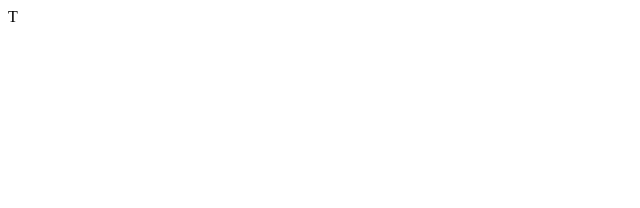
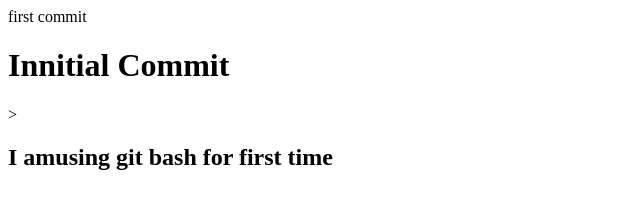
Before and after one commit to NikitaKhande/orange, a plain HTML site: page index.html in a window 1280 px wide. Shown: the whole page, without its empty margins (0-640 px from the left). Drawn offline with Linux system fonts and the light colour scheme.

Commit message:
wow I am adding second comment

```diff
--- a/index.html
+++ b/index.html
@@ -1,7 +1,10 @@
 <html>
 
-    <head>T</head>
+    <head>first commit</head>
     <body>
-        <div></div>
+        <h1>Innitial Commit</h1>>
+        <h2>
+            I amusing git bash for first time
+        </h2>
     </body>
 </html>
```
